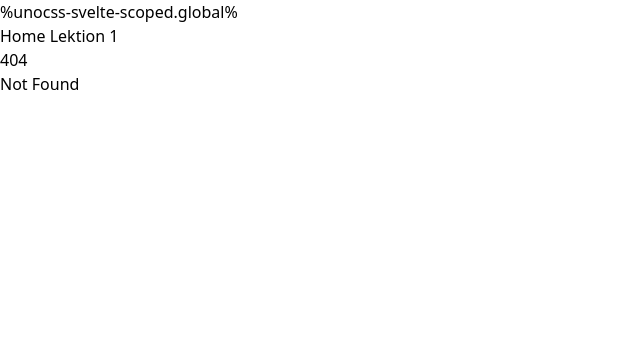
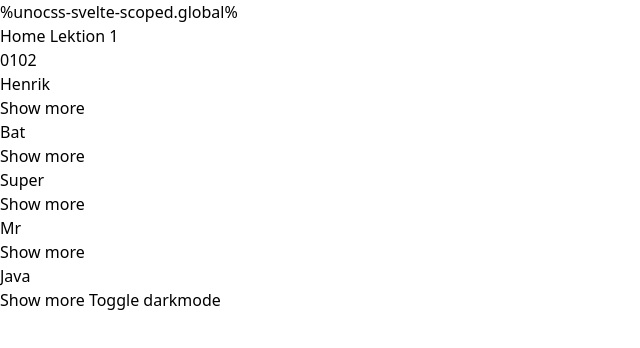
Before and after one commit to henrikvilhelmberglund/javascript-3-svelte, a SvelteKit app: page /01lektion1/02 in a window 1280 px wide. Before the commit this address had no page. Shown: the top 348 px of the page, without its empty margins (0-640 px from the left). Built offline with nearby package versions, Linux system fonts and the light colour scheme.

Commit message:
feat: :sparkles: finish exercise 2

```diff
--- a/src/routes/01lektion1/+layout.svelte
+++ b/src/routes/01lektion1/+layout.svelte
@@ -1,7 +1,12 @@
 <script>
 	import Nav from "$lib/Nav.svelte";
 
-	let routes = [{ link: "/01lektion1/01", display: "01" }];
+	let routes = [
+    { link: "/01lektion1/01", display: "01" },
+    { link: "/01lektion1/02", display: "02" },
+
+
+  ];
 </script>
 
 <Nav {routes} level={2} />
--- /dev/null
+++ b/src/routes/01lektion1/02/+page.svelte
@@ -0,0 +1,59 @@
+<script>
+	import Profile from "./Profile.svelte";
+
+	const persons = [
+		{
+			firstName: "Henrik",
+			lastName: "Berglund",
+			age: "35",
+			hobby: "Playing guitar",
+		},
+		{
+			firstName: "Bat",
+			lastName: "Man",
+			age: "45",
+			hobby: "Being a super hero",
+		},
+		{
+			firstName: "Super",
+			lastName: "Man",
+			age: "25",
+			hobby: "Feeling super",
+		},
+		{
+			firstName: "Mr",
+			lastName: "Duck",
+			age: "20",
+			hobby: "Eating bread",
+		},
+		{
+			firstName: "Java",
+			lastName: "Script",
+			age: "50",
+			hobby: "Programming",
+		},
+	];
+
+	let darkMode = false;
+</script>
+
+<!-- without loop -->
+<!-- <Profile person={persons[0]}></Profile>
+<Profile person={persons[1]}></Profile>
+<Profile person={persons[2]}></Profile>
+<Profile person={persons[3]}></Profile>
+<Profile person={persons[4]}></Profile> -->
+
+<svelte:body />
+
+<main class={darkMode ? "dark" : ""}>
+	<section class="m-2 dark:bg-black dark:text-white">
+		{#each persons as person}
+			<Profile {person} />
+		{/each}
+		<button on:click={() => (darkMode = !darkMode)}>Toggle darkmode</button>
+	</section>
+</main>
+
+<style>
+</style>
--- /dev/null
+++ b/src/routes/01lektion1/02/Profile.svelte
@@ -0,0 +1,20 @@
+<script>
+	export let person = {};
+	let showMore = false;
+</script>
+
+	<h3 class="inline">{person.firstName}</h3>
+	{#if showMore}
+		<h3 class="inline">{person.lastName}</h3>
+		<span>({person.age})</span>
+		<h4>
+			hobby:
+			{person.hobby}
+		</h4>
+	{/if}
+	<button class="block" on:click={() => (showMore = !showMore)}>
+		{showMore ? "Show less" : "Show more"}
+	</button>
+
+<style>
+</style>
```
Also changed, not shown: 1 other file (tests, documents, lock files or other folders).
